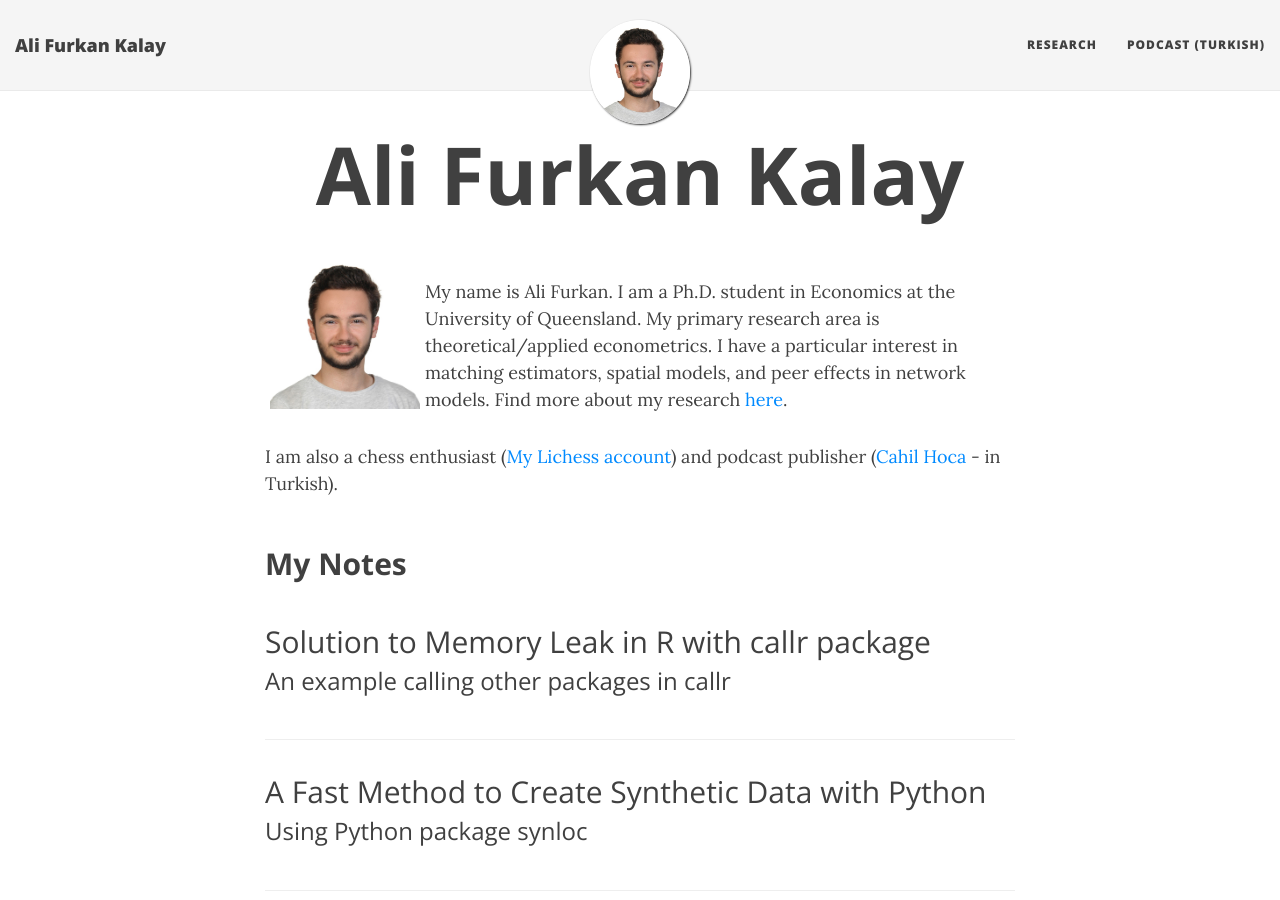
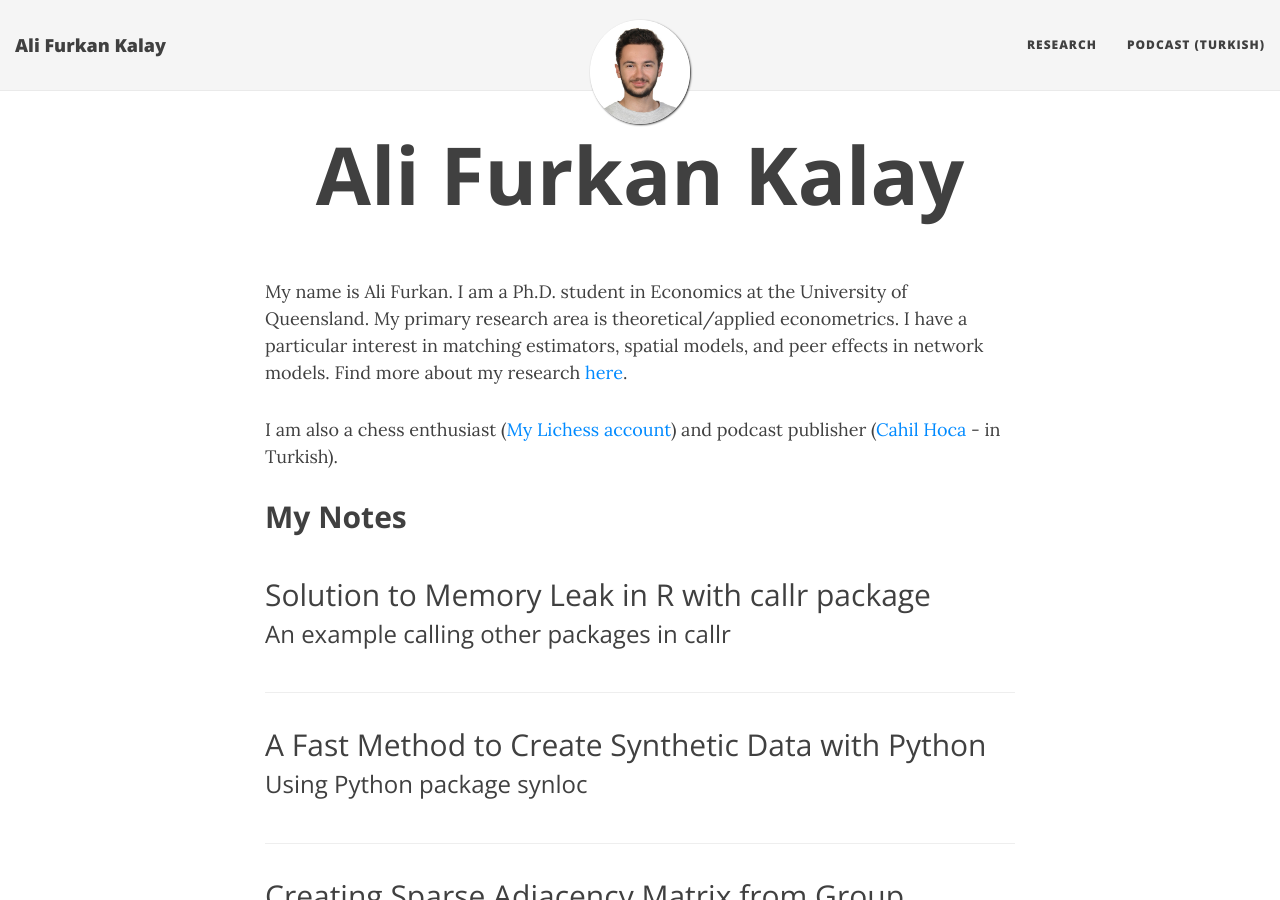
Before and after one commit to alfurka/alfurka.github.io, a Jekyll site: the page built from index.html, in a window 1280 px wide and 900 px high. Built offline with Jekyll 4.4.1, drawn with Linux system fonts in a browser that asks for light colours; nearby versions of some CDN libraries; the list of posts is cut into pages by our own code.

Commit message:
Update index.html

```diff
--- a/index.html
+++ b/index.html
@@ -4,9 +4,8 @@ title: Ali Furkan Kalay
 use-site-title: true
 ---
 
-<img src="/img/prof.jpg" style="float:left;margin: 5px; width: 150px;"/>
+<p>My name is Ali Furkan. I am a Ph.D. student in Economics at the University of Queensland. My primary research area is theoretical/applied econometrics. I have a particular interest in matching estimators, spatial models, and peer effects in network models. Find more about my research <a href="https://alfurka.github.io/research/">here</a>.</p>
 
-<p>My name is Ali Furkan. I am a Ph.D. student in Economics at the University of Queensland. My primary research area is theoretical/applied econometrics. I have a particular interest in matching estimators, spatial models, and peer effects in network models. Find more about my research <a href="https://alfurka.github.io/research/">here</a>.</p>
 <p>I am also a chess enthusiast (<a href="https://lichess.org/@/alfurka/perf/rapid">My Lichess account</a>) and podcast publisher (<a href="https://cahilhoca.com/">Cahil Hoca</a> - in Turkish).</p>
 
 <div style="clear:both"></div>
```
